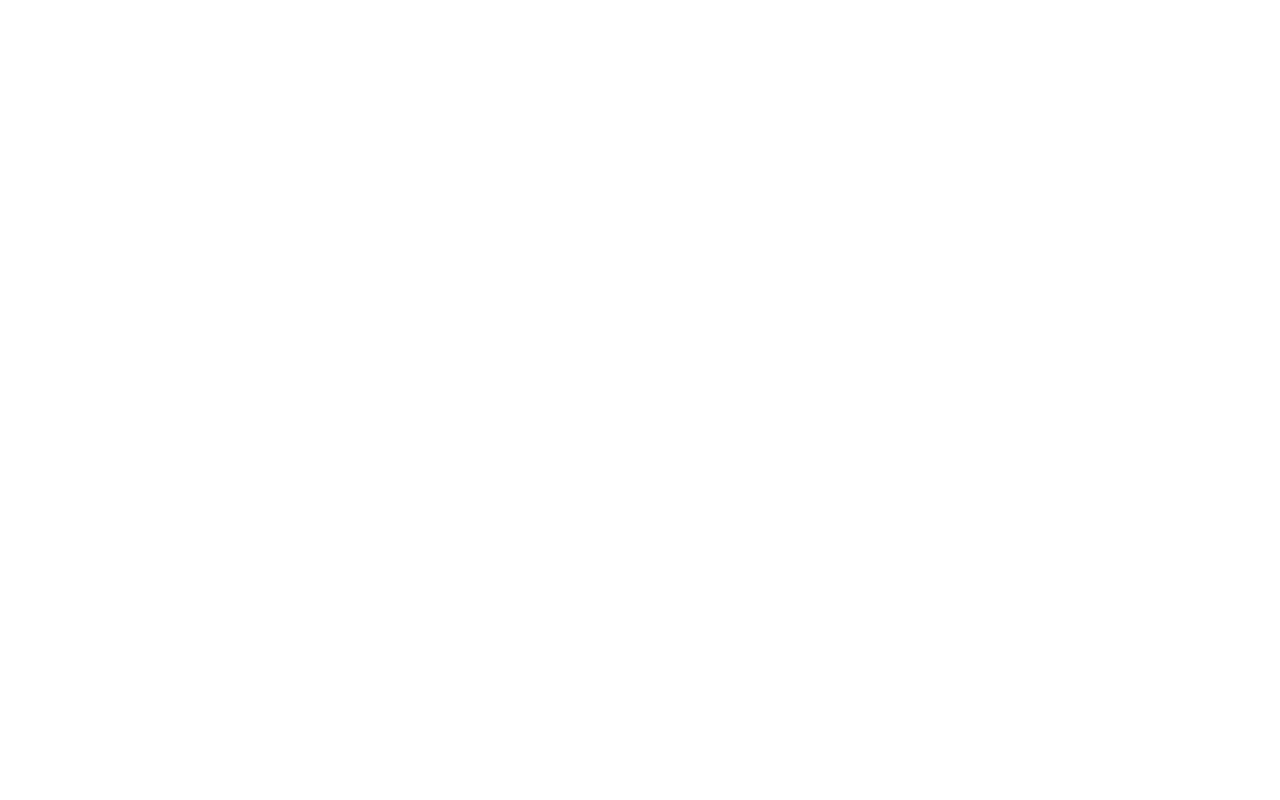
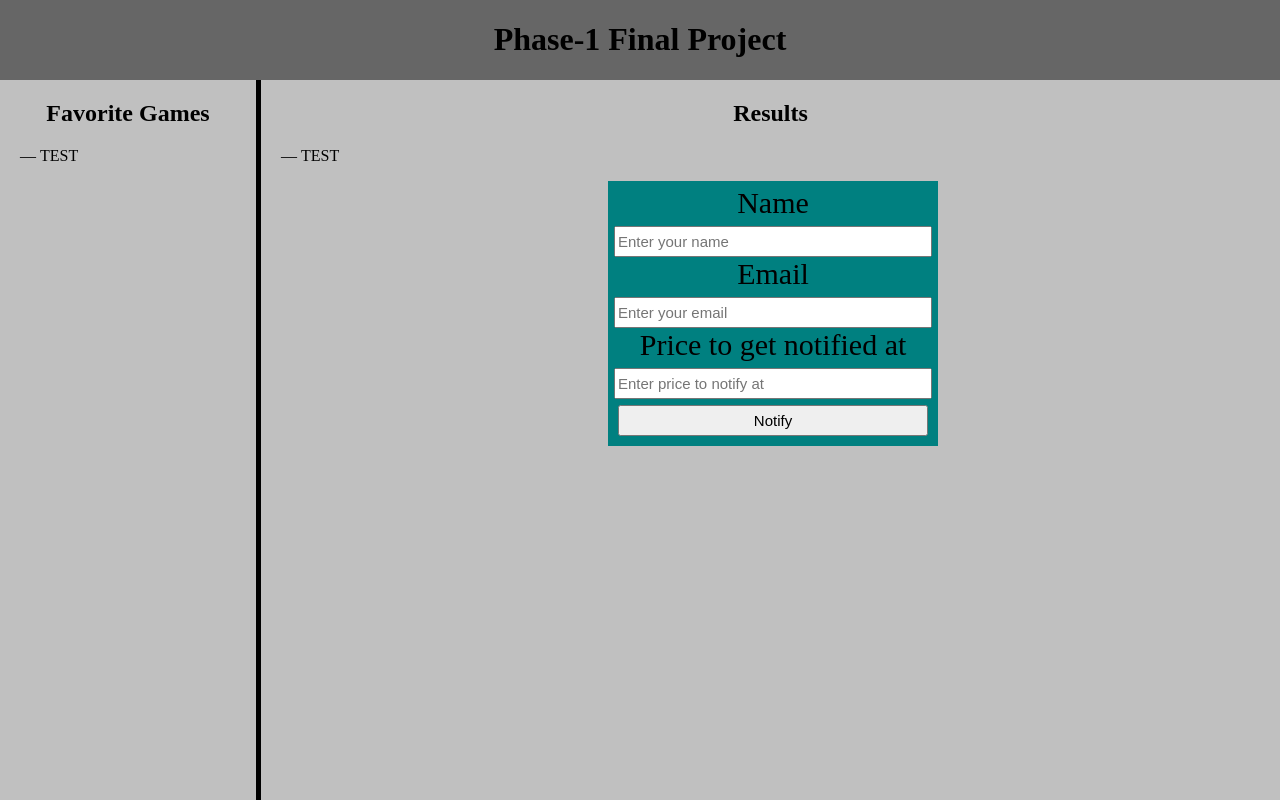
Before and after one commit to Momot1/Phase-1-FinalProject, a plain HTML site: page index.html in a window 1280 px wide. Drawn offline with Linux system fonts and the light colour scheme.

Commit message:
Added HTML and styled the webpage

```diff
--- a/index.html
+++ b/index.html
@@ -2,9 +2,43 @@
 <html>
     <head>
         <title>Phase-1 Final Project</title>
-
+        <link rel='stylesheet' href='src/index.css'/>
     </head>
     <body>
+        <header>
+            <h1>Phase-1 Final Project</h1>
+            <form id = 'search-form'>
+                <label for='search'>Game Search: </label>
+                <input type="text" name="search" required>
+                <input type="submit" value="Search">
+            </form>
+        </header>
+        <main>
+            <section id='favorites'>
+                <h2 class = 'headers'>Favorite Games</h2>
+                <ul>
+                    <li>TEST</li>
+                </ul>
+            </section>
+            <section id = 'seperator'>
 
+            </section>
+            <section id='results'>
+                <h2 class = 'headers'>Results</h2>
+                <ul>
+                    <li>TEST</li>
+                </ul>
+
+                <form id = 'notify-form' class = 'hidden'>
+                    <label for='name'>Name</label><br>
+                    <input type='text' id='name' name='name' placeholder='Enter your name' required/><br>
+                    <label for='email'>Email</label><br>
+                    <input type='email' id='email' name='email' placeholder='Enter your email' required/><br>
+                    <label for='price'>Price to get notified at</label><br>
+                    <input type='number' id='price' name='price' placeholder='Enter price to notify at' required/><br>
+                    <input type='submit' id='submit' value="Notify">
+                </form>
+            </section>
+        </main>
     </body>
 </html>
--- a/src/index.css
+++ b/src/index.css
@@ -0,0 +1,80 @@
+body{
+    /* overflow: hidden; */
+    margin: 0;
+}
+
+header {
+    text-align: center;
+    background-color: rgb(102, 102, 102);
+    position: absolute;
+    top: 0;
+    left: 0;
+    right: 0;
+    width:100%;
+    height: 10%;
+}
+
+main{
+    background-color: silver;
+    width: 100%;
+    position: absolute;
+    top: 10%;
+    height: 90%;
+}
+
+#favorites{
+    float: left;
+    width: 20%;
+    height: 100%;
+
+}
+
+#results{
+    float: left;
+    width: calc(80% - 5px);
+    height: 100%;
+}
+
+#seperator{
+    float: left;
+    background-color: black;
+    width: 5px;
+    height: 100%;
+}
+
+.headers{
+    text-align: center;
+}
+
+ul {
+    list-style-type: none;
+  }
+
+ul li:before {
+    content: '\2014';
+    position: absolute;
+    margin-left: -20px;
+}
+
+
+
+#notify-form{
+    background-color: teal;
+    width: 25%;
+    text-align: center;
+    font-size: 30px;
+    position: absolute;
+    left: 47.5%;
+    padding: 5px 5px 10px 5px;
+}
+
+#name, #email, #price, #submit{
+    width: calc(100% - 10px);
+    font-size: 15px;
+    padding-top: 5px;
+    padding-bottom: 5px;
+}
+
+/* .hidden{
+    display: none;
+} */
```
